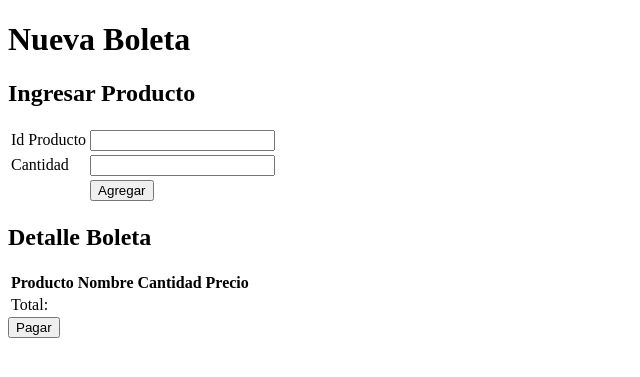
After one commit to ProyectosDUOC/Pasteleria2, a PHP site: page /cajero/generarBoleta2.html in a window 1280 px wide. The commit adds this page. Shown: the top 377 px of the page, without its empty margins (0-640 px from the left). Run offline with PHP 8.4, Linux system fonts and the light colour scheme; a stand-in replaces the project's code that opens the database connection.

Commit message:
cambios seba

```diff
--- a/Entities/Boleta.php
+++ b/Entities/Boleta.php
@@ -17,7 +17,7 @@ class Boleta {
     private $idSucursal;
     private $idPedidoLocal;
 
-    public function __construct($idBoleta, $total, $idEmpleado, $idFormaPago, $idSucursal, $idPedidoLocal) {
+    public function __construct($idBoleta, $total=0, $idEmpleado=0, $idFormaPago=0, $idSucursal=0, $idPedidoLocal=0) {
         $this->idBoleta = $idBoleta;
         $this->total = $total;
         $this->idEmpleado = $idEmpleado;
--- /dev/null
+++ b/cajero/generarBoleta2.html
@@ -0,0 +1,45 @@
+<!DOCTYPE html>
+<html lang="en">
+<head>
+    <meta charset="UTF-8">
+    <meta name="viewport" content="width=device-width, initial-scale=1.0">
+    <meta http-equiv="X-UA-Compatible" content="ie=edge">
+    <title>Generar Boleta</title>
+</head>
+<body>
+    <h1>Nueva Boleta</h1>
+
+    <form action="generarBoleta.php" method="POST">
+        <h2>Ingresar Producto</h2>
+        <table>
+            <tr>
+                <td>Id Producto</td>
+                <td><input type="number" name="idproducto"></td>
+            </tr>
+            <tr>
+                <td>Cantidad</td>
+                <td><input type="number" name="cantidad"></td>
+            </tr>
+            <tr>
+                <td></td>
+                <td><input type="submit" name="opcion" value="Agregar"></td>
+            </tr>
+        </table>
+
+        <h2>Detalle Boleta</h2>
+        <table>
+            <tr>
+                <th>Producto</th>
+                <th>Nombre</th>
+                <th>Cantidad</th>
+                <th>Precio</th>
+            </tr>
+            <tr>
+                <td>Total:</td>
+                <td id="total"></td>
+            </tr>
+        </table>
+        <input type="submit" name="opcion" value="Pagar">
+    </form>
+</body>
+</html>
```
Also changed, not shown: DAO/BoletaDAO.php (+10 -0 lines), DAO/CategoriaDAO.php (+5 -7 lines).
